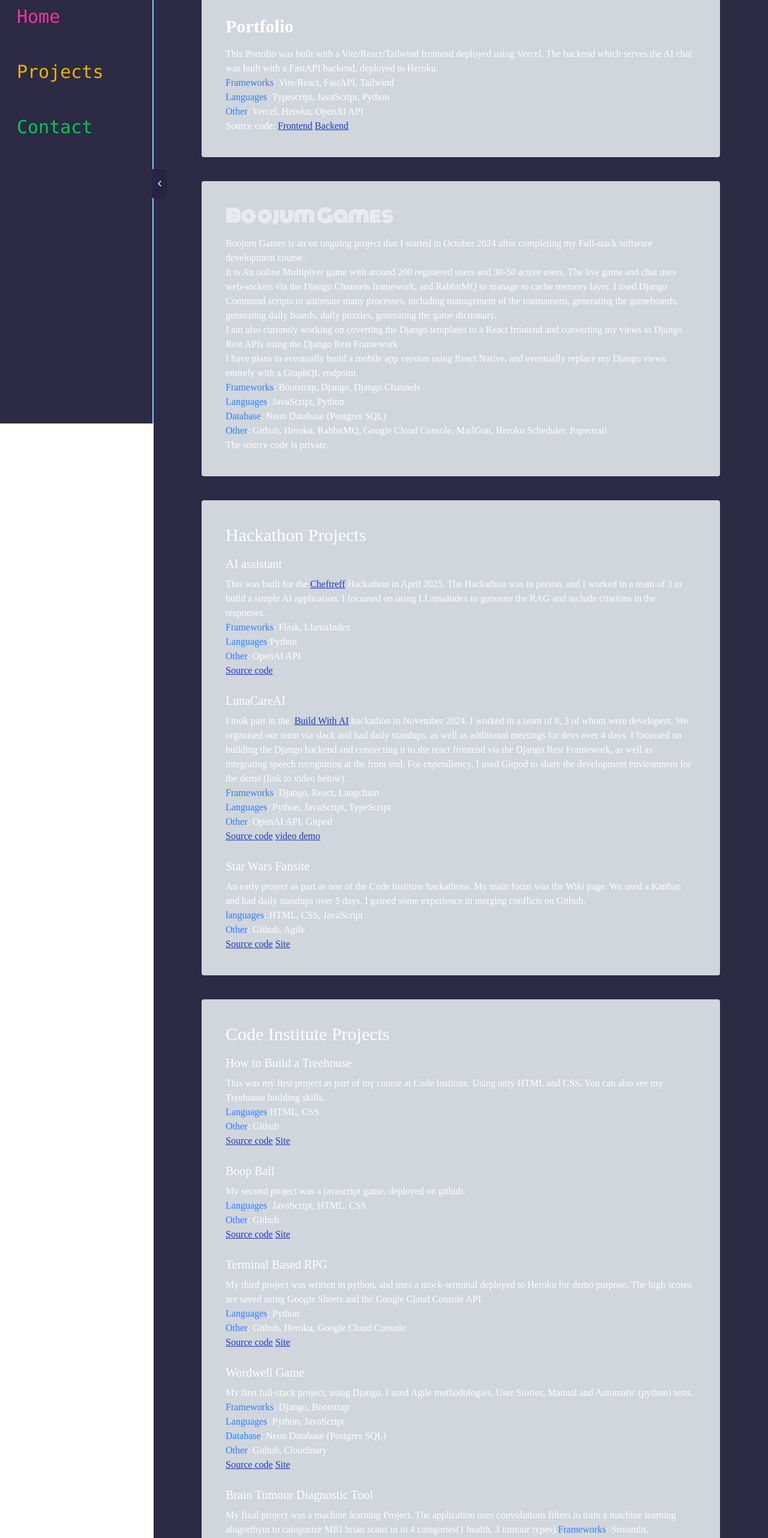
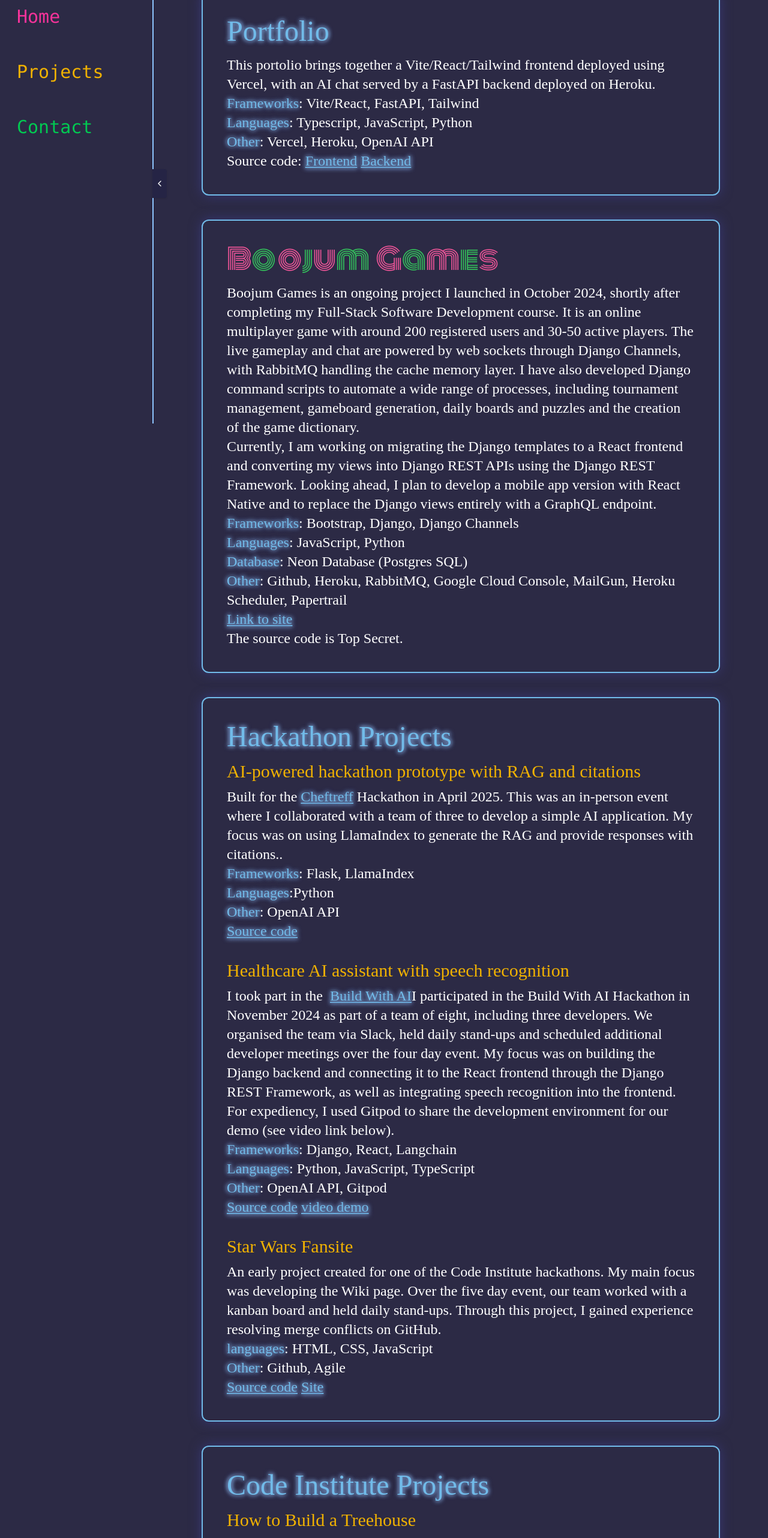
Before and after one commit to alexrobincrabbe/portfolio_frontend, a React (Vite) app: page /projects in a window 1280 px wide. Shown: the part 222-2786 px from the top of the page at 60% size. Built offline with nearby package versions, Linux system fonts and the light colour scheme; no server answers; a web font is replaced by a local one.

Commit message:
update project page styles

```diff
--- a/src/App.css
+++ b/src/App.css
@@ -47,3 +47,10 @@
     -2px 2px 6px rgb(99, 122, 166);
   color: rgb(113, 187, 233);
 }
+
+.glowing-blue-border{
+        box-shadow: 0 0 20px #373774;
+    border: solid 2px #71bbe9;
+}
+
+body{background-color: #2c2a45;}
--- a/src/App.tsx
+++ b/src/App.tsx
@@ -20,8 +20,6 @@ function App() {
   );
 }
 
-export default App;
-
 function SvgGradientDefs() {
   return (
     <svg width="0" height="0" className="absolute">
@@ -35,4 +33,5 @@ function SvgGradientDefs() {
     </svg>
   );
 }
-// Render <SvgGradientDefs /> somewhere once (e.g., inside <App />)
+
+export default App;
--- a/src/index.css
+++ b/src/index.css
@@ -3,7 +3,7 @@
 
 @layer components {
   h1 {
-    @apply text-3xl mb-4;
+    @apply text-5xl mb-4;
   }
 
   h2 {
@@ -13,15 +13,16 @@
   .project-card {
     @apply mx-3 my-6 p-5
     md:m-10 md:p-10
-    bg-gray-300 rounded-sm;
-  }
-
-  .text-color-1 {
-    @apply text-blue-500;
+    border-2
+    rounded-xl
+    text-2xl;
   }
 
   .ext-link {
-    @apply underline text-blue-800;
+    @apply underline;
+    text-shadow: 2px 2px 6px rgb(99, 122, 166), -2px -2px 6px rgb(99, 122, 166),
+      2px -2px 6px rgb(99, 122, 166), -2px 2px 6px rgb(99, 122, 166);
+    color: rgb(113, 187, 233);
   }
 
   .project-footer {
@@ -41,4 +42,7 @@
   --font-monoton: "Monoton", sans-serif;
   --color-background-theme: #2c2a45;
   --color-background-dark: #252445;
+  --color-bj-pink: #eb5497;
+  --color-bj-green: #33c15b;
+  --color-bj-yellow:#f5ce45;
 }
--- a/src/pages/projects/components/boojumContent.tsx
+++ b/src/pages/projects/components/boojumContent.tsx
@@ -1,43 +1,59 @@
-
-export default function BoojumContent(){
-    return(
+export default function BoojumContent() {
+  return (
     <>
-     <h1 className="font-monoton">Boojum Games</h1>
+      <h1 className="
+      font-monoton
+      ">
+        <span className="text-bj-pink">B</span>
+        <span className="text-bj-green">o</span>
+        <span className="text-bj-pink">o</span>
+        <span className="text-bj-green">j</span>
+        <span className="text-bj-pink">u</span>
+        <span className="text-bj-green">m</span>
+        &nbsp;&nbsp;
+        <span className="text-bj-pink">G</span>
+        <span className="text-bj-green">a</span>
+        <span className="text-bj-pink">m</span>
+        <span className="text-bj-green">e</span>
+        <span className="text-bj-pink">s</span>
+        </h1>
       <p>
-            Boojum Games is an on ongoing project that I started in October 2024
-            after completing my Full-stack software development course.
+        Boojum Games is an ongoing project I launched in October 2024, shortly
+        after completing my Full-Stack Software Development course. It is an
+        online multiplayer game with around 200 registered users and 30-50
+        active players. The live gameplay and chat are powered by web sockets
+        through Django Channels, with RabbitMQ handling the cache memory layer.
+        I have also developed Django command scripts to automate a wide range of
+        processes, including tournament management, gameboard generation, daily
+        boards and puzzles and the creation of the game dictionary.
       </p>
       <p>
-            It is An online Multiplyer game with around 200 registered users and
-            30-50 active users. The live game and chat uses web-sockets via the
-            Django Channels framework, and RabbitMQ to manage to cache memory
-            layer. I used Django Command scripts to automate many processes,
-            including management of the tournamens, generating the gameboards,
-            generating daily boards, daily puzzles, generating the game
-            dictionary.
-          </p>
-          <p>
-            I am also currently working on coverting the Django templates to a
-            React frontend and converting my views to Django Rest APIs using the
-            Django Rest Framework
-          </p>
-          <p>
-            I have plans to eventually build a mobile app version using React
-            Native, and eventually replace my Django views entirely with a
+        Currently, I am working on migrating the Django templates to a React
+        frontend and converting my views into Django REST APIs using the Django
+        REST Framework. Looking ahead, I plan to develop a mobile app version
+        with React Native and to replace the Django views entirely with a
         GraphQL endpoint.
       </p>
-          <span className="text-color-1">Frameworks</span>: Bootstrap, Django,
+      <span className="glowing-blue">Frameworks</span>: Bootstrap, Django,
       Django Channels
       <br />
-          <span className="text-color-1">Languages</span>: JavaScript, Python
+      <span className="glowing-blue">Languages</span>: JavaScript, Python
       <br />
-          <span className="text-color-1">Database</span>: Neon Database
-          (Postgres SQL)
+      <span className="glowing-blue">Database</span>: Neon Database (Postgres
+      SQL)
       <br />
-          <span className="text-color-1">Other</span>: Github, Heroku,
-          RabbitMQ, Google Cloud Console, MailGun, Heroku Scheduler, Papertrail
+      <span className="glowing-blue">Other</span>: Github, Heroku, RabbitMQ,
+      Google Cloud Console, MailGun, Heroku Scheduler, Papertrail
       <br />
-          The source code is private.
+       <a
+        href="https://boojumgames.com"
+        target="_blank"
+        className="ext-link"
+      >Link to site</a>
+      <br />
+
+      The source code is Top Secret.
+
     </>
-    )
+  );
 }
--- a/src/pages/projects/components/codeInstituteProjectsContent.tsx
+++ b/src/pages/projects/components/codeInstituteProjectsContent.tsx
@@ -1,15 +1,21 @@
 export default function CodeInstituteProjectsContent() {
   return (
     <>
-      <h1>Code Institute Projects</h1>
-      <h2>How to Build a Treehouse</h2>
+      <h1 className="glowing-blue">Code Institute Projects</h1>
+      <h2 className="text-yellow-500 text-3xl">
+        How to Build a Treehouse
+      </h2>
+      <span className="italic text-blue-300">
+        Introductory static site built with HTML & CSS
+      </span>
       <p>
-        This was my first project as part of my course at Code Institute. Using
-        only HTML and CSS. You can also see my Treehouse building skills.
+        My first project at Code Institute, created using only HTML and CSS. As
+        well as showcasing my coding, it also playfully highlights my treehouse
+        building skills.
       </p>
-      <span className="text-color-1">Languages</span>:HTML, CSS
+      <span className="glowing-blue">Languages</span>:HTML, CSS
       <br />
-      <span className="text-color-1">Other</span>: Github
+      <span className="glowing-blue">Other</span>: Github
       <br />
       <a
         href="https://github.com/alexrobincrabbe/build_a_treehouse"
@@ -27,11 +33,16 @@ export default function CodeInstituteProjectsContent() {
         Site
       </a>
       <br /> <br />
-      <h2>Boop Ball</h2>
-      <p>My second project was a javascript game, deployed on github.</p>
-      <span className="text-color-1">Languages</span>: JavaScript, HTML, CSS
+      <h2 className="text-yellow-500 text-3xl">Boop Ball</h2>
+      <span className="italic text-blue-300">
+        Interactive browser game built with JavaScript
+      </span>
+      <p>
+        My second project, a simple JavaScript game deployed via GitHub Pages.
+      </p>
+      <span className="glowing-blue">Languages</span>: JavaScript, HTML, CSS
       <br />
-      <span className="text-color-1">Other</span>: Github
+      <span className="glowing-blue">Other</span>: Github
       <br />
       <a
         href="https://github.com/alexrobincrabbe/Boopball"
@@ -40,7 +51,7 @@ export default function CodeInstituteProjectsContent() {
       >
         Source code
       </a>
-       &nbsp;
+      &nbsp;
       <a
         href="https://alexrobincrabbe.github.io/Boopball/"
         target="_blank"
@@ -49,15 +60,18 @@ export default function CodeInstituteProjectsContent() {
         Site
       </a>
       <br /> <br />
-      <h2>Terminal Based RPG</h2>
+      <h2 className="text-yellow-500 text-3xl">Terminal Based RPG</h2>
+      <span className="italic text-blue-300">
+        Python text RPG with Google Sheets integration
+      </span>
       <p>
-        My third project was written in python, and uses a mock-terminal
-        deployed to Heroku for demo purpose. The high scores are saved using
-        Google Sheets and the Google Cloud Console API.
+        My third project, a Python based roleplaying game running in a mock
+        terminal and deployed to Heroku. High scores are stored in Google Sheets
+        via the Google Cloud Console API.
       </p>
-      <span className="text-color-1">Languages</span>: Python
+      <span className="glowing-blue">Languages</span>: Python
       <br />
-      <span className="text-color-1">Other</span>: Github, Heroku, Google Cloud
+      <span className="glowing-blue">Other</span>: Github, Heroku, Google Cloud
       Console
       <br />
       <a
@@ -67,7 +81,7 @@ export default function CodeInstituteProjectsContent() {
       >
         Source code
       </a>
-       &nbsp;
+      &nbsp;
       <a
         href="https://monstoryum-24200bf7a5d2.herokuapp.com/"
         target="_blank"
@@ -76,19 +90,23 @@ export default function CodeInstituteProjectsContent() {
         Site
       </a>
       <br /> <br />
-      <h2>Wordwell Game</h2>
+      <h2 className="text-yellow-500 text-3xl">Wordwell Game</h2>
+      <span className="italic text-blue-300">
+        Full-stack word game with Django
+      </span>
       <p>
-        My first full-stack project, using Django. I used Agile methodologies,
-        User Stories, Manual and Automatic (python) tests.
+        My first full-stack project, built with Django. I applied Agile
+        methodologies, wrote user stories and implemented both manual and
+        automated (Python) testing.
       </p>
-      <span className="text-color-1">Frameworks</span>: Django, Bootstrap
+      <span className="glowing-blue">Frameworks</span>: Django, Bootstrap
       <br />
-      <span className="text-color-1">Languages</span>: Python, JavaScript
+      <span className="glowing-blue">Languages</span>: Python, JavaScript
       <br />
-      <span className="text-color-1">Database</span>: Neon Database (Postgres
+      <span className="glowing-blue">Database</span>: Neon Database (Postgres
       SQL)
       <br />
-      <span className="text-color-1">Other</span>: Github, Cloudinary
+      <span className="glowing-blue">Other</span>: Github, Cloudinary
       <br />
       <a
         href="https://github.com/alexrobincrabbe/Wordwell"
@@ -97,7 +115,7 @@ export default function CodeInstituteProjectsContent() {
       >
         Source code
       </a>
-       &nbsp;
+      &nbsp;
       <a
         href="https://wordwellgame-bdb245abd266.herokuapp.com/"
         target="_blank"
@@ -106,16 +124,21 @@ export default function CodeInstituteProjectsContent() {
         Site
       </a>
       <br /> <br />
-      <h2>Brain Tumour Diagnostic Tool</h2>
-      My final project was a machine learning Project. The application uses
-      convolutions filters to train a machine learning alogorthym to catogorize
-      MRI brian scans in to 4 categories(1 health, 3 tumour types).
-      <span className="text-color-1">Frameworks</span>: Streamlit, Tensorflow;
+      <h2 className="text-yellow-500 text-3xl">Brain Tumour Diagnostic Tool</h2>
+      <span className="italic text-blue-300">
+        Machine learning app for MRI image classification
+      </span>
+        <br />
+      My final Code Institute project, a machine learning application that
+      trains a convolutional neural network to classify MRI brain scans into
+      four categories (1 healthy, 3 tumour types).
+      <br />
+      <span className="glowing-blue">Frameworks</span>: Streamlit, Tensorflow;
       Pandas, Numpy
       <br />
-      <span className="text-color-1">Languages</span>: Python
+      <span className="glowing-blue">Languages</span>: Python
       <br />
-      <span className="text-color-1">Other</span>: Github, Kaggle, Jupyter
+      <span className="glowing-blue">Other</span>: Github, Kaggle, Jupyter
       Notebooks
       <br />
       <a
@@ -125,7 +148,7 @@ export default function CodeInstituteProjectsContent() {
       >
         Source code
       </a>
-       &nbsp;
+      &nbsp;
       <a
         href="https://brain-tumour-diagnostic-d316f77538fb.herokuapp.com/"
         target="_blank"
--- a/src/pages/projects/components/hackathonsContent.tsx
+++ b/src/pages/projects/components/hackathonsContent.tsx
@@ -1,22 +1,21 @@
 export default function HackathonsContent() {
   return (
     <>
-      <h1>Hackathon Projects</h1>
-      <h2>AI assistant</h2>
+      <h1 className="glowing-blue">Hackathon Projects</h1>
+      <h2 className="text-yellow-500 text-3xl">AI-powered hackathon prototype with RAG and citations</h2>
       <p>
-        This was built for the{" "}
-        <a href="https://chef-treff.de/" target="_blank" className="ext-link">
+        Built for the <a href="https://chef-treff.de/" target="_blank" className="ext-link">
           Cheftreff
-        </a>{" "}
-        Hackathon in April 2025. The Hackathon was in person, and I worked in a
-        team of 3 to build a simple AI application. I focussed on using
-        LLamaIndex to generate the RAG and include citations in the responses.
+        </a> Hackathon in April 2025. This was an in-person
+        event where I collaborated with a team of three to develop a simple AI
+        application. My focus was on using LlamaIndex to generate the RAG and
+        provide responses with citations..
       </p>
-      <span className="text-color-1">Frameworks</span>: Flask, LlamaIndex
+      <span className="glowing-blue">Frameworks</span>: Flask, LlamaIndex
       <br />
-      <span className="text-color-1">Languages</span>:Python
+      <span className="glowing-blue">Languages</span>:Python
       <br />
-      <span className="text-color-1">Other</span>: OpenAI API
+      <span className="glowing-blue">Other</span>: OpenAI API
       <br />
       <a
         href="https://github.com/alexrobincrabbe/ai-hackathon-2025"
@@ -26,7 +25,7 @@ export default function HackathonsContent() {
         Source code
       </a>
       <br /> <br />
-      <h2>LunaCareAI</h2>
+      <h2 className="text-yellow-500 text-3xl">Healthcare AI assistant with speech recognition</h2>
       <p>
         I took part in the &nbsp;
         <a
@@ -35,21 +34,22 @@ export default function HackathonsContent() {
           className="ext-link"
         >
           Build With AI
-        </a>{" "}
-        hackathon in November 2024. I worked in a team of 8, 3 of whom were
-        developers. We organised our team via slack and had daily standups, as
-        well as additional meetings for devs over 4 days. I focussed on building
-        the Django backend and connecting it to the react frontend via the
-        Django Rest Framework, as well as integrating speech recognition at the
-        front end. For expendiency, I used Gitpod to share the development
-        environment for the demo (link to video below).
+        </a>
+        I participated in the Build With AI Hackathon in November 2024 as part
+        of a team of eight, including three developers. We organised the team
+        via Slack, held daily stand-ups and scheduled additional developer
+        meetings over the four day event. My focus was on building the Django
+        backend and connecting it to the React frontend through the Django REST
+        Framework, as well as integrating speech recognition into the frontend.
+        For expediency, I used Gitpod to share the development environment for
+        our demo (see video link below).
       </p>
-      <span className="text-color-1">Frameworks</span>: Django, React, Langchain
+      <span className="glowing-blue">Frameworks</span>: Django, React, Langchain
       <br />
-      <span className="text-color-1">Languages</span>: Python, JavaScript,
+      <span className="glowing-blue">Languages</span>: Python, JavaScript,
       TypeScript
       <br />
-      <span className="text-color-1">Other</span>: OpenAI API, Gitpod
+      <span className="glowing-blue">Other</span>: OpenAI API, Gitpod
       <br />
       <a
         href="https://github.com/alexrobincrabbe/LunaCareAI"
@@ -68,15 +68,16 @@ export default function HackathonsContent() {
       </a>
       <br />
       <br />
-      <h2>Star Wars Fansite</h2>
+      <h2 className="text-yellow-500 text-3xl">Star Wars Fansite</h2>
       <p>
-        An early project as part as one of the Code Institute hackathons. My
-        main focus was the Wiki page. We used a Kanban and had daily standups
-        over 5 days. I gained some experience in merging conflicts on Github.
+        An early project created for one of the Code Institute hackathons. My
+        main focus was developing the Wiki page. Over the five day event, our
+        team worked with a kanban board and held daily stand-ups. Through this
+        project, I gained experience resolving merge conflicts on GitHub.
       </p>
-      <span className="text-color-1">languages</span>: HTML, CSS, JavaScript
+      <span className="glowing-blue">languages</span>: HTML, CSS, JavaScript
       <br />
-      <span className="text-color-1">Other</span>: Github, Agile
+      <span className="glowing-blue">Other</span>: Github, Agile
       <br />
       <a
         href="https://github.com/alexrobincrabbe/2405-hackathon-team1-StarWars"
--- a/src/pages/projects/components/portfolioContent.tsx
+++ b/src/pages/projects/components/portfolioContent.tsx
@@ -1,19 +1,25 @@
 export default function PortfolioContent() {
   return (
     <>
-      <h1 className="font-bold">Portfolio</h1>
+      <h1
+        className="
+      w-fit
+      glowing-blue
+      "
+      >
+        Portfolio
+      </h1>
       <p>
-        This Portolio was built with a Vite/React/Tailwind frontend deployed
-        using Vercel. The backend which serves the AI chat was built with a
-        FastAPI backend, deployed to Heroku.{" "}
+        This portolio brings together a Vite/React/Tailwind frontend deployed
+        using Vercel, with an AI chat served by a FastAPI backend deployed on Heroku.
       </p>
-      <span className="text-color-1">Frameworks</span>: Vite/React, FastAPI,
+      <span className="glowing-blue">Frameworks</span>: Vite/React, FastAPI,
       Tailwind
       <br />
-      <span className="text-color-1">Languages</span>: Typescript, JavaScript,
+      <span className="glowing-blue">Languages</span>: Typescript, JavaScript,
       Python
       <br />
-      <span className="text-color-1">Other</span>: Vercel, Heroku, OpenAI API
+      <span className="glowing-blue">Other</span>: Vercel, Heroku, OpenAI API
       <p>
         Source code:&nbsp;
         <a
--- a/src/pages/projects/projects.tsx
+++ b/src/pages/projects/projects.tsx
@@ -6,21 +6,25 @@ export default function Projects() {
   return (
     <>
       <div className="md:p-10">
-        <div className="project-card">
+        <div className="project-card glowing-blue-border">
           <PortfolioContent />
         </div>
-        <div className="project-card">
+        <div className="project-card glowing-blue-border">
           <BoojumContent />
         </div>
 
         <div>
-          <div className="project-card">
-            <HackathonsContent/>
+          <div className="project-card glowing-blue-border">
+            <HackathonsContent />
           </div>
         </div>
-         <div>
-          <div className="project-card">
-            <CodeInstituteProjectsContent/>
+        <div>
+          <div
+            className={`
+          project-card glowing-blue-border
+          `}
+          >
+            <CodeInstituteProjectsContent />
           </div>
         </div>
       </div>
```
Also changed, not shown: src/assets/images/code-institute-logo.png (added). Lines whose indentation alone changed are shown as unchanged.
